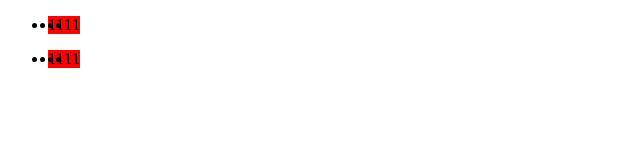
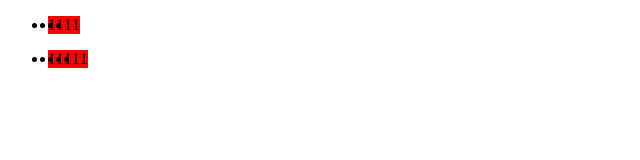
Before and after one commit to serghei32/--------------, a plain HTML site: page index.html in a window 1280 px wide. Shown: the full height of the page, 0-640 px from the left. Drawn offline with Linux system fonts and the light colour scheme; files whose address does not match are found by name.

Commit message:
second commit

```diff
--- a/index.html
+++ b/index.html
@@ -21,7 +21,7 @@
         <li class="item">1</li>
         <li class="item">1</li>
         <li class="item">1</li>
-
+        <li class="item">1</li>
      </ul>
     </div>
 </body>
```
